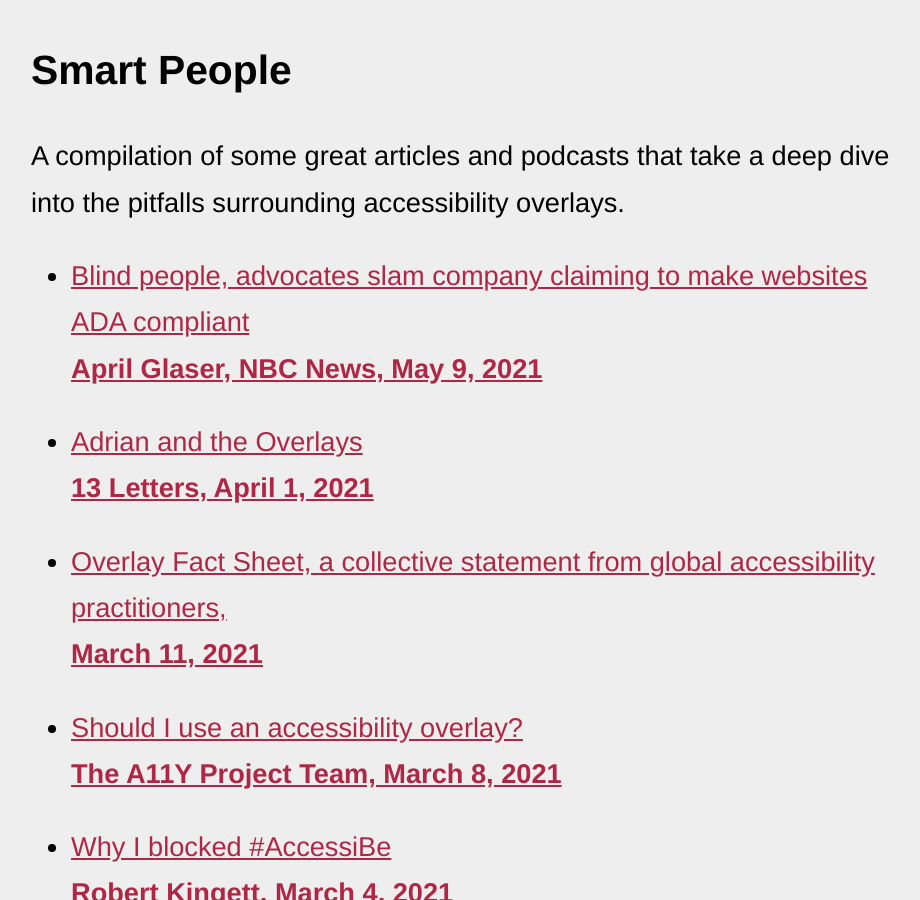
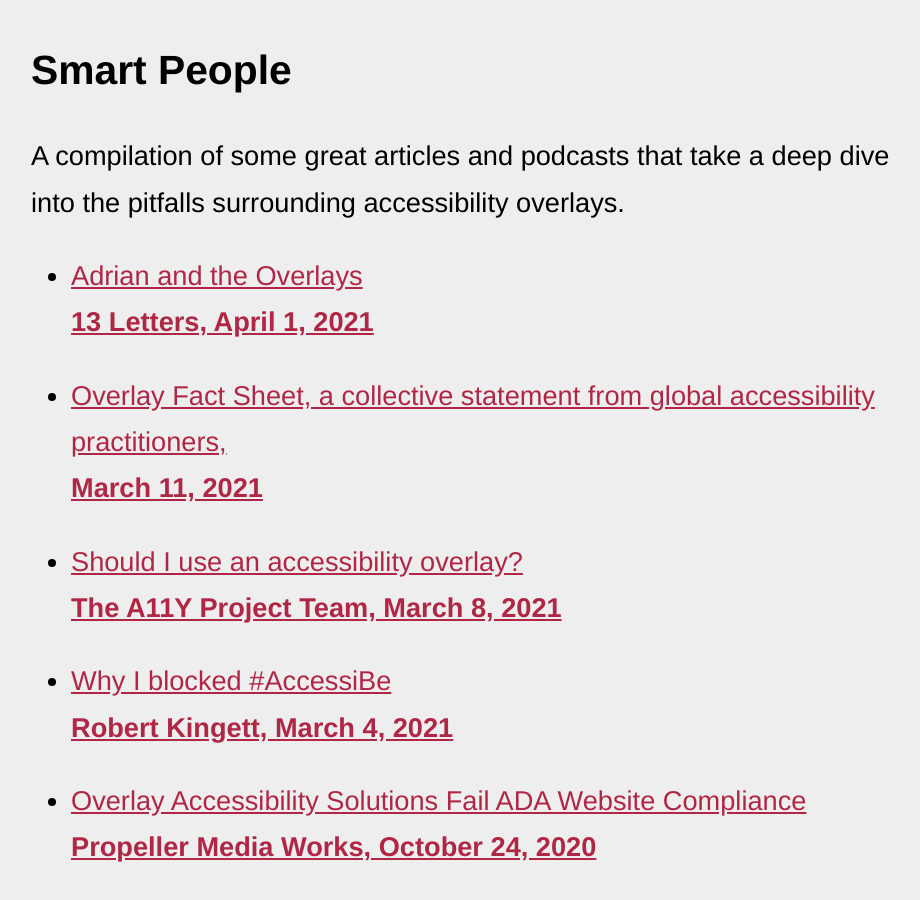
Before and after one commit to michaelspellacy/shouldiuseanaccessibilityoverlay-com, a Jekyll site: the page built from index.html, in a window 1280 px wide and 900 px high, scrolled down 3890 px. Shown: the whole window, without its empty margins (179-1099 px from the left). Built offline with Jekyll 4.4.1, drawn with Linux system fonts in a browser that asks for light colours; some of the changed text lies outside the part shown.

Commit message:
Moved article to "In The News"

```diff
--- a/index.html
+++ b/index.html
@@ -32,7 +32,6 @@
 <p>A compilation of some great articles and podcasts that take a deep dive into the pitfalls surrounding accessibility overlays.</p>
 
 <ul class="articles">
-  <li><a href="https://www.nbcnews.com/tech/innovation/blind-people-advocates-slam-company-claiming-make-websites-ada-compliant-n1266720">Blind people, advocates slam company claiming to make websites ADA compliant <span>April Glaser, NBC News, May 9, 2021</span></a></li>
   <li><a href="https://www.bemyeyes.com/podcasts/adrian-and-the-overlays">Adrian and the Overlays <span>13 Letters, April 1, 2021</span></a></li>
   <li><a href="https://overlayfactsheet.com/">Overlay Fact Sheet, a collective statement from global accessibility practitioners, <span>March 11, 2021</span></a></li>
   <li><a href="https://www.a11yproject.com/posts/2021-03-08-should-i-use-an-accessibility-overlay/">Should I use an accessibility overlay? <span>The A11Y Project Team, March 8, 2021</span></a></li>
```
Also changed, not shown: other parts of index.html (+1 -0 lines).
